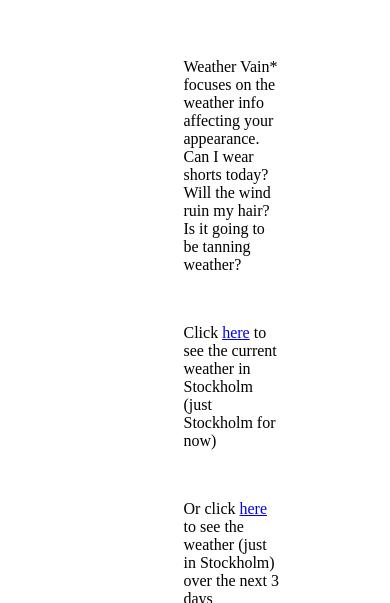
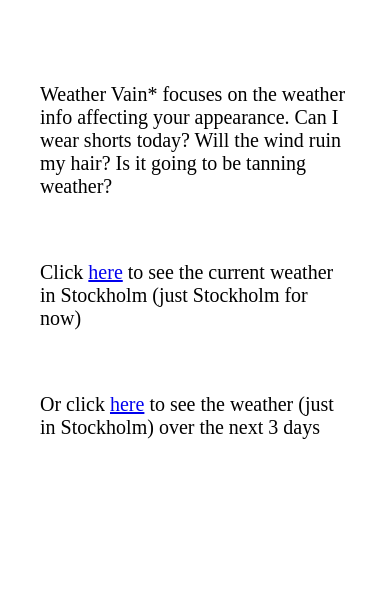
Before and after one commit to trisdauvergne/nextjs-weather, a Next.js app: page / in a window 390 px wide. Shown: the part 241-844 px from the top of the page. Built offline with nearby package versions, Linux system fonts and the light colour scheme.

Commit message:
Basic responsive styling added to the home component

```diff
--- a/styles/Home.module.css
+++ b/styles/Home.module.css
@@ -18,3 +18,13 @@
 .home__anchor:active {
   color: #9BC53D;
 }
+
+@media screen and (max-width: 767px) {
+  .home {
+    max-width: 80vw;
+    margin-left: 2rem;
+    top: 19rem;
+    font-size: 1.25rem;
+    font-weight: 300;
+  }
+}
--- a/styles/Navbar.module.css
+++ b/styles/Navbar.module.css
@@ -15,7 +15,6 @@
   display: flex;
   flex-direction: column;
   font-size: 1rem;
-  /* justify-content: space-around; */
 }
 
 .navbar__anchor {
@@ -46,7 +45,7 @@
   }
 
   .navbar__logo {
-    font-size: 4rem;
+    font-size: 4.5rem;
     margin-left: 0;
   }
 
@@ -56,7 +55,7 @@
   }
 
   .navbar__anchor {
-    font-size: 1.5rem;
+    font-size: 2.25rem;
   }
 
   .navbar__anchor:nth-child(1) {
```
